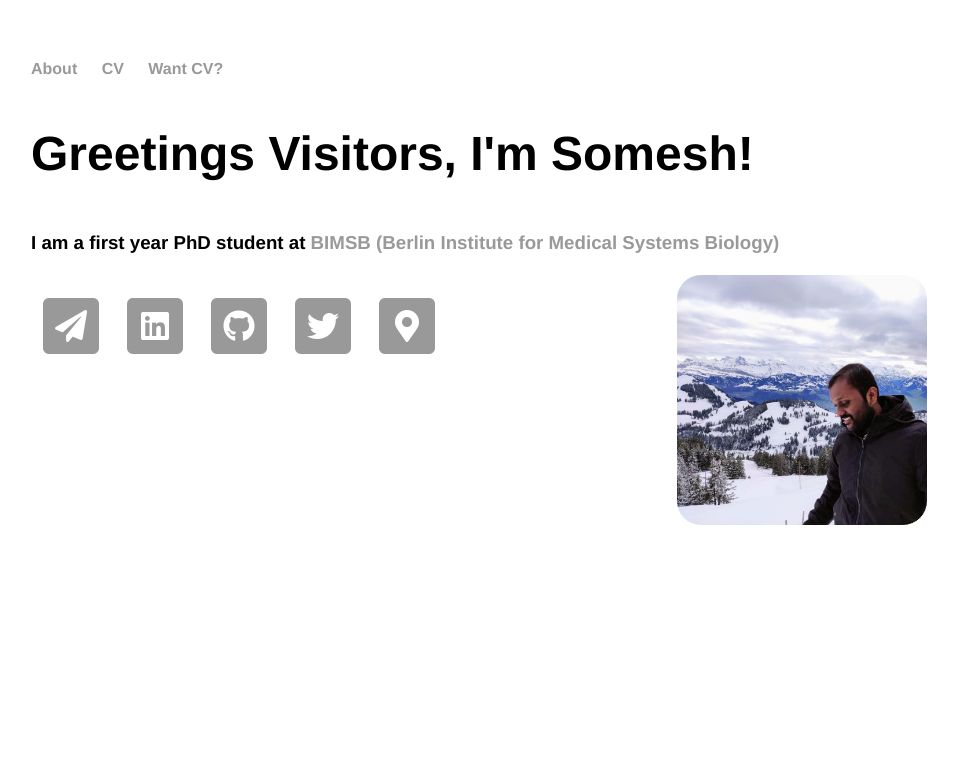
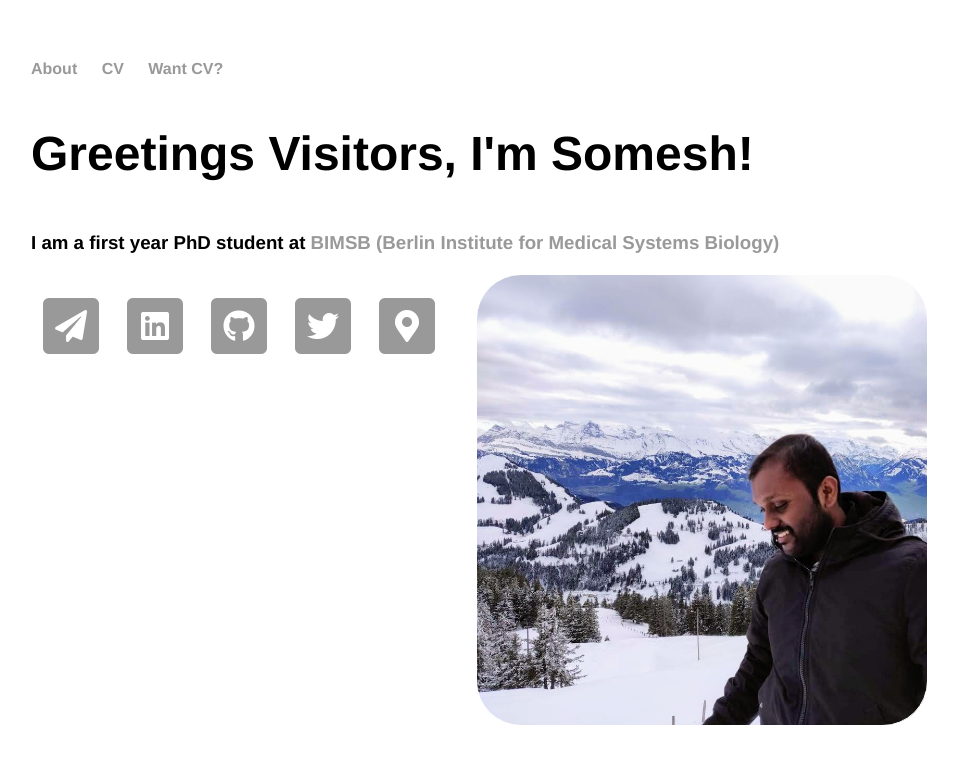
Before and after one commit to saisomesh2594/saisomesh2594.github.io, a Jekyll site: the page built from index.html, in a window 1280 px wide. Shown: the top 764 px of the page, without its empty margins (161-1119 px from the left). Built offline with Jekyll 4.4.1, drawn with Linux system fonts in a browser that asks for light colours.

Commit message:
Update main.css

```diff
--- a/css/main.css
+++ b/css/main.css
@@ -55,8 +55,8 @@ footer {
 }
 
 .logo {
-	width: 250px;
-	height: 250px;
+	width: 450px;
+	height: 450px;
 	display: inline-block;
 	background-size: cover;
 	border-radius: 10%;
```
